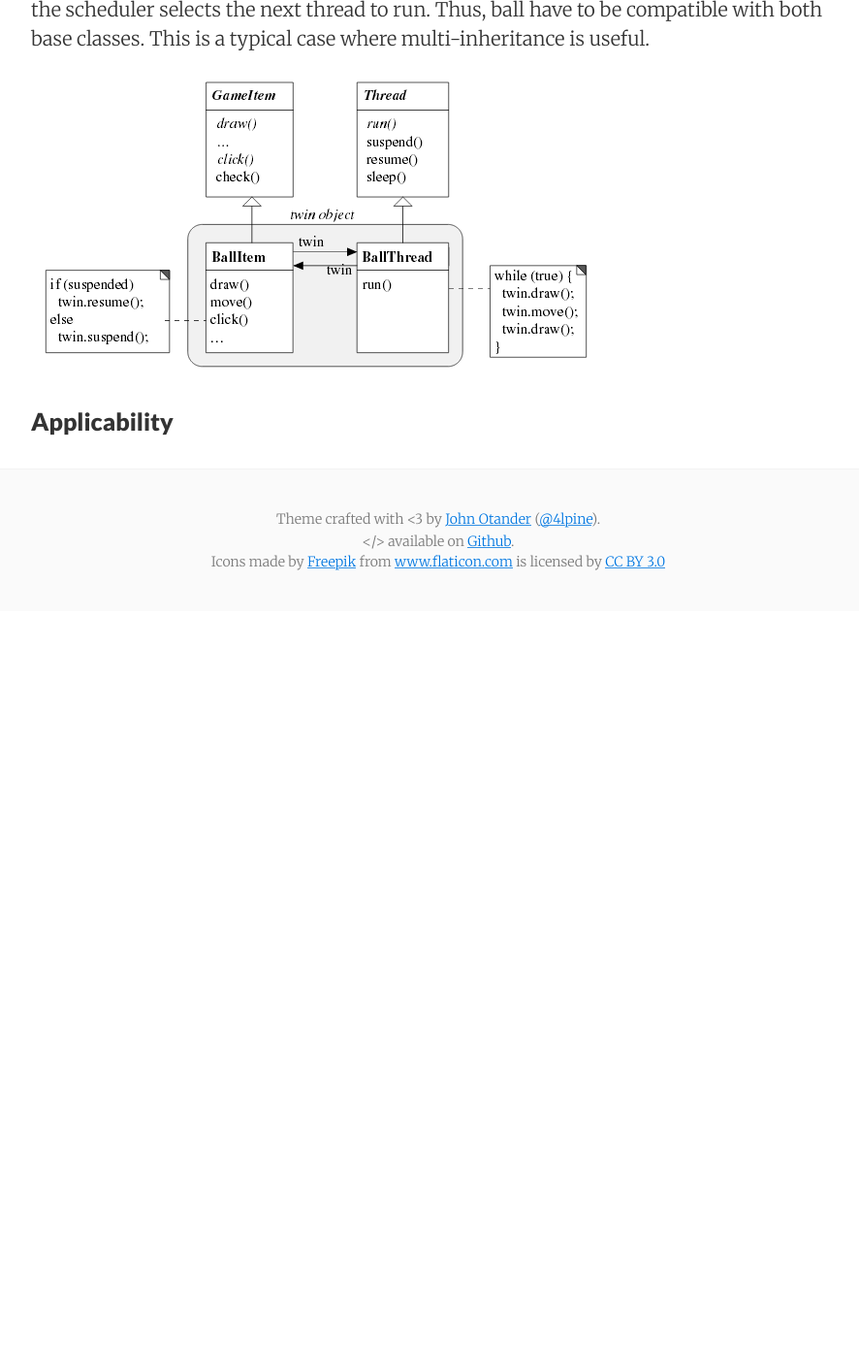
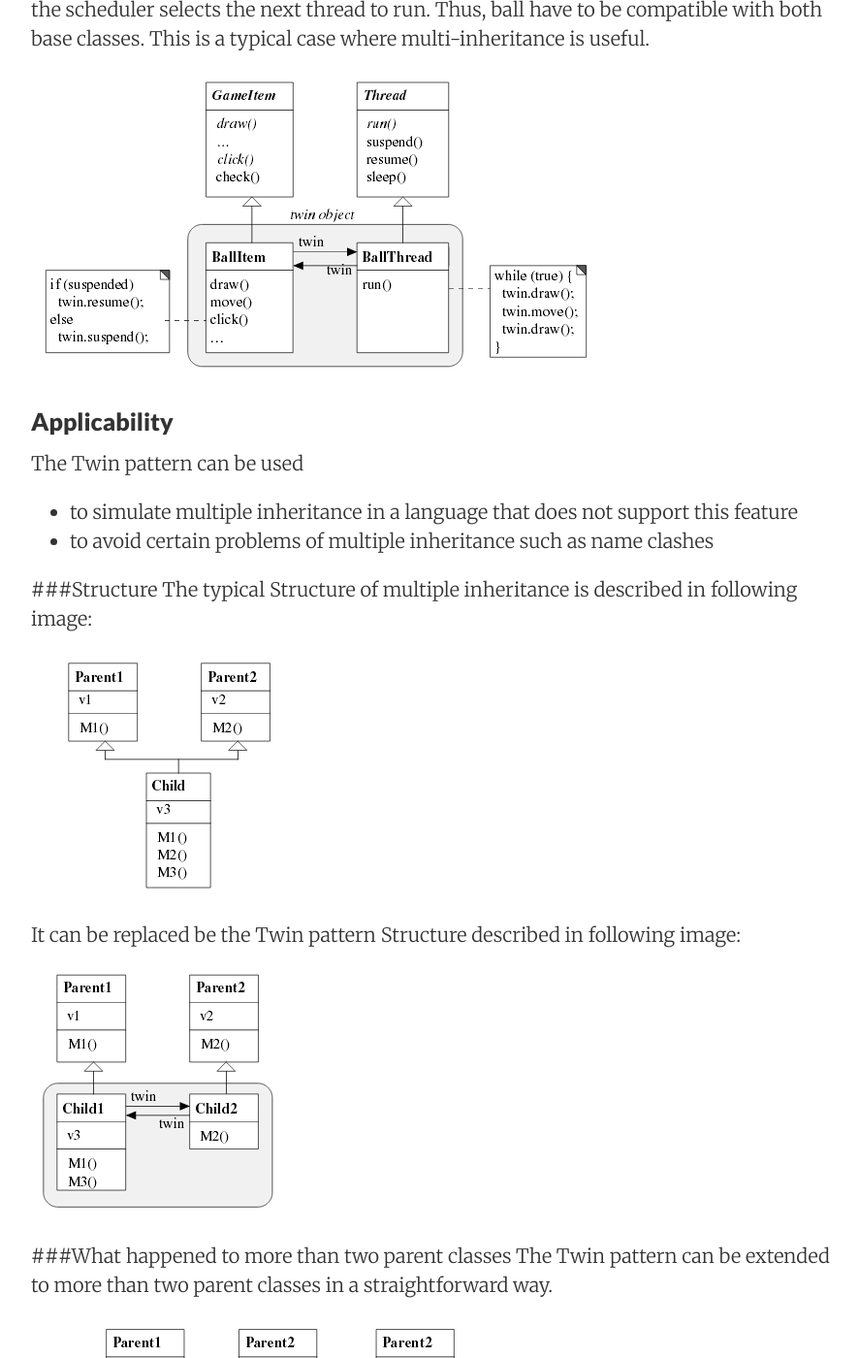
Before and after one commit to zhiyuanMA/zhiyuanMA.github.io, a Jekyll site: the page built from _posts/2016-03-31-use-twin-solve-multiinheritance.md, in a window 1280 px wide and 1400 px high, scrolled down 1092 px. Shown: the whole window at 97% size, without its empty margins (188-1074 px from the left). Built offline with Jekyll 4.4.1, drawn with Linux system fonts in a browser that asks for light colours; before the commit the page ends 1722 px from its top, so only the background shows below that; some of the changed text lies outside the part shown.

Commit message:
accomplish the new post

```diff
--- a/_posts/2016-03-31-use-twin-solve-multiinheritance.md
+++ b/_posts/2016-03-31-use-twin-solve-multiinheritance.md
@@ -19,3 +19,20 @@ The important thing about this example is that balls are both game items and thr
 ![game item img](/images/twin/1.png)
 
 ### Applicability
+The Twin pattern can be used
+* to simulate multiple inheritance in a language that does not support this feature
+* to avoid certain problems of multiple inheritance such as name clashes
+
+###Structure
+The typical Structure of multiple inheritance is described in following image:
+
+![Structure img 1](/images/twin/2.png)
+
+It can be replaced be the Twin pattern Structure described in following image:
+
+![Structure img 2](/images/twin/3.png)
+
+###What happened to more than two parent classes
+The Twin pattern can be extended to more than two parent classes in a straightforward way.
+
+![Structure img 3](/images/twin/4.png)
```
